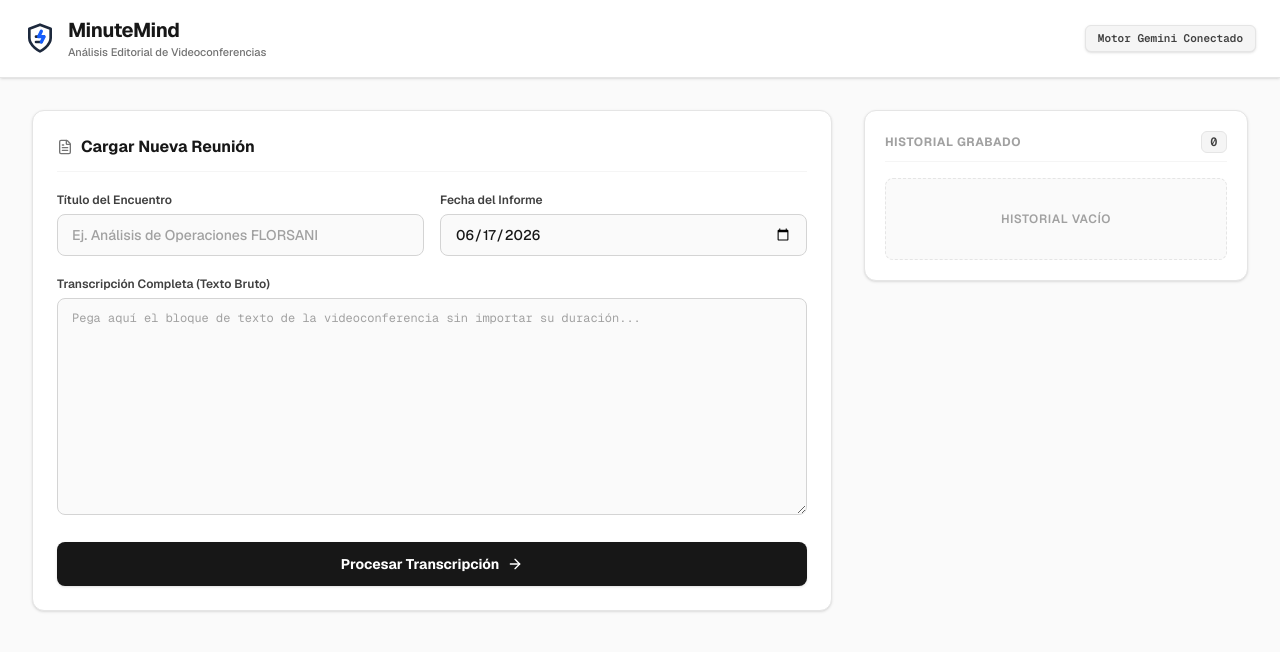
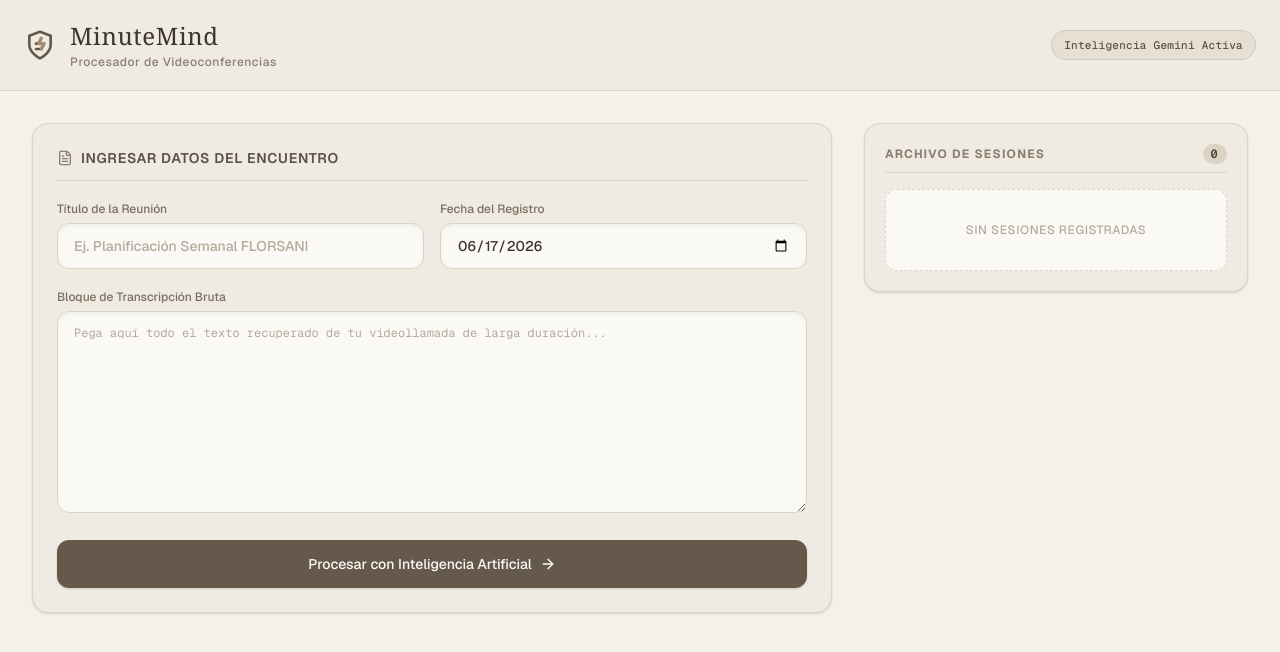
Before and after one commit to ppmarin412/Procesador_Videoconferencias, a Next.js app: page / in a window 1280 px wide. Shown: the top 652 px of the page. Built offline with nearby package versions, Linux system fonts and the light colour scheme.

Commit message:
design: transformar a paleta de tonos tierra aesthetic y cambiar subtitulo

```diff
--- a/app/page.tsx
+++ b/app/page.tsx
@@ -1,7 +1,7 @@
 'use client';
 
 import React, { useState, useEffect } from 'react';
-import { Share2, FileText, Calendar, Clock, BarChart3, ArrowRight, Download, Cloud, Check, AlertCircle } from 'lucide-react';
+import { FileText, Calendar, Clock, BarChart3, ArrowRight, Cloud, AlertCircle } from 'lucide-react';
 
 interface MeetingReport {
   id: string;
@@ -71,25 +71,25 @@ export default function Home() {
   };
 
   return (
-    <div className="min-h-screen bg-neutral-50 text-neutral-800 font-sans antialiased selection:bg-slate-200">
-      {/* HEADER MINIMALISTA CON LOGO OPCIÓN 3 */}
-      <header className="bg-white border-b border-neutral-200 sticky top-0 z-50 py-4 px-6 shadow-sm">
+    <div className="min-h-screen bg-[#F4F0EA] text-[#4A4036] font-sans antialiased selection:bg-[#E6DFD3]">
+      {/* HEADER ESTILO AESTHETIC / WARM COZY */}
+      <header className="bg-[#EFEAE2] border-b border-[#DCD3C5] sticky top-0 z-50 py-5 px-6">
         <div className="max-w-7xl mx-auto flex flex-col sm:flex-row items-center justify-between gap-4">
-          <div className="flex items-center gap-3">
-            {/* LOGO OPCIÓN 3: Escudo de Texto Estructurado + Rayo */}
-            <svg className="w-8 h-8 text-slate-800" viewBox="0 0 24 24" fill="none" stroke="currentColor" strokeWidth="2" strokeLinecap="round" strokeLinejoin="round">
+          <div className="flex items-center gap-3.5">
+            {/* LOGO OPCIÓN 3: Integrado cromáticamente en la paleta café/taupe */}
+            <svg className="w-8 h-8 text-[#65594C]" viewBox="0 0 24 24" fill="none" stroke="currentColor" strokeWidth="2" strokeLinecap="round" strokeLinejoin="round">
               <path d="M12 22s8-4 8-10V5l-8-3-8 3v7c0 6 8 10 8 10z" />
               <path d="M9 11h6" />
               <path d="M9 15h4" />
-              <path d="M13 7l-2 4h4l-2 4" className="text-blue-600 stroke-[2.5]" />
+              <path d="M13 7l-2 4h4l-2 4" className="text-[#A38A70] stroke-[2.5]" />
             </svg>
-            <div>
-              <h1 className="text-xl font-bold tracking-tight text-neutral-900">MinuteMind</h1>
-              <p className="text-[11px] text-neutral-500 font-medium">Análisis Editorial de Videoconferencias</p>
+            <div className="text-center sm:text-left">
+              <h1 className="text-2xl font-light tracking-wide text-[#3D342B] font-serif">MinuteMind</h1>
+              <p className="text-xs text-[#8C7E6E] tracking-wider font-medium mt-0.5">Procesador de Videoconferencias</p>
             </div>
           </div>
-          <div className="text-[11px] font-mono bg-neutral-100 border border-neutral-200 text-neutral-700 px-3 py-1 rounded-md shadow-sm font-semibold">
-            Motor Gemini Conectado
+          <div className="text-[11px] font-mono bg-[#E6DFD3] text-[#5C5043] px-3 py-1.5 rounded-full border border-[#D3C8B7] font-medium tracking-wide">
+            Inteligencia Gemini Activa
           </div>
         </div>
       </header>
@@ -97,48 +97,48 @@ export default function Home() {
       <main className="max-w-7xl mx-auto p-4 sm:p-6 lg:p-8 grid grid-cols-1 lg:grid-cols-3 gap-8">
         {/* COLUMNA IZQUIERDA: FORMULARIO Y RESULTADO */}
         <div className="lg:col-span-2 space-y-8">
-          <section className="bg-white rounded-xl border border-neutral-200 p-6 shadow-sm">
-            <h2 className="text-base font-bold text-neutral-900 mb-5 flex items-center gap-2 border-b border-neutral-100 pb-3">
-              <FileText className="w-4 h-4 text-neutral-500" /> Cargar Nueva Reunión
+          <section className="bg-[#EFEAE2] rounded-2xl p-6 border border-[#DCD3C5] shadow-sm">
+            <h2 className="text-sm font-semibold text-[#5C5043] uppercase tracking-wider mb-5 flex items-center gap-2 border-b border-[#DCD3C5] pb-3">
+              <FileText className="w-4 h-4 text-[#8C7E6E]" /> Ingresar Datos del Encuentro
             </h2>
 
             <form onSubmit={handleSubmit} className="space-y-5">
               <div className="grid grid-cols-1 sm:grid-cols-2 gap-4">
                 <div>
-                  <label className="block text-xs font-semibold text-neutral-700 mb-1.5">Título del Encuentro</label>
+                  <label className="block text-xs font-medium text-[#7C6E5E] mb-1.5">Título de la Reunión</label>
                   <input
                     type="text" required value={title} onChange={(e) => setTitle(e.target.value)}
-                    placeholder="Ej. Análisis de Operaciones FLORSANI"
-                    className="w-full px-3.5 py-2.5 bg-neutral-50 border border-neutral-300 rounded-lg text-neutral-900 font-medium placeholder-neutral-400 focus:outline-none focus:border-neutral-500 focus:bg-white transition-all text-sm"
+                    placeholder="Ej. Planificación Semanal FLORSANI"
+                    className="w-full px-4 py-3 bg-[#FBF9F6] border border-[#DCD3C5] rounded-xl text-[#3D342B] placeholder-[#B5A99A] focus:outline-none focus:border-[#A38A70] transition-colors text-sm font-medium shadow-inner"
                   />
                 </div>
                 <div>
-                  <label className="block text-xs font-semibold text-neutral-700 mb-1.5">Fecha del Informe</label>
+                  <label className="block text-xs font-medium text-[#7C6E5E] mb-1.5">Fecha del Registro</label>
                   <input
                     type="date" required value={date} onChange={(e) => setDate(e.target.value)}
-                    className="w-full px-3.5 py-2.5 bg-neutral-50 border border-neutral-300 rounded-lg text-neutral-900 font-medium focus:outline-none focus:border-neutral-500 focus:bg-white transition-all text-sm"
+                    className="w-full px-4 py-3 bg-[#FBF9F6] border border-[#DCD3C5] rounded-xl text-[#3D342B] focus:outline-none focus:border-[#A38A70] transition-colors text-sm font-medium shadow-inner"
                   />
                 </div>
               </div>
 
               <div>
-                <label className="block text-xs font-semibold text-neutral-700 mb-1.5">Transcripción Completa (Texto Bruto)</label>
+                <label className="block text-xs font-medium text-[#7C6E5E] mb-1.5">Bloque de Transcripción Bruta</label>
                 <textarea
                   required value={text} onChange={(e) => setText(e.target.value)}
-                  placeholder="Pega aquí el bloque de texto de la videoconferencia sin importar su duración..."
-                  rows={10}
-                  className="w-full px-3.5 py-2.5 bg-neutral-50 border border-neutral-300 rounded-lg text-neutral-900 font-mono text-xs placeholder-neutral-400 focus:outline-none focus:border-neutral-500 focus:bg-white transition-all resize-y leading-relaxed"
+                  placeholder="Pega aquí todo el texto recuperado de tu videollamada de larga duración..."
+                  rows={9}
+                  className="w-full px-4 py-3 bg-[#FBF9F6] border border-[#DCD3C5] rounded-xl text-[#4A4036] font-mono text-xs placeholder-[#B5A99A] focus:outline-none focus:border-[#A38A70] transition-colors resize-y leading-relaxed shadow-inner"
                 />
               </div>
 
               <button
                 type="submit" disabled={loading}
-                className="w-full bg-neutral-900 hover:bg-neutral-800 text-white font-bold text-sm py-3 px-4 rounded-lg transition-colors flex items-center justify-center gap-2 shadow-sm disabled:opacity-40"
+                className="w-full bg-[#65594C] hover:bg-[#53493E] text-[#FBF9F6] font-medium text-sm py-3.5 px-4 rounded-xl transition-all flex items-center justify-center gap-2 shadow-sm disabled:opacity-50"
               >
                 {loading ? (
-                  <span className="animate-pulse">Estructurando datos con Gemini...</span>
+                  <span className="animate-pulse tracking-wide font-light">Estructurando con IA...</span>
                 ) : (
-                  <>Procesar Transcripción <ArrowRight className="w-4 h-4" /></>
+                  <>Procesar con Inteligencia Artificial <ArrowRight className="w-4 h-4" /></>
                 )}
               </button>
             </form>
@@ -146,63 +146,63 @@ export default function Home() {
 
           {/* MENSAJES DE ERROR */}
           {error && (
-            <div className="bg-red-50 border border-red-200 text-red-900 p-4 rounded-xl flex items-start gap-3 shadow-sm">
-              <AlertCircle className="w-4 h-4 text-red-600 shrink-0 mt-0.5" />
+            <div className="bg-[#F2EAE4] border border-[#DFD0C5] text-[#734A35] p-4 rounded-2xl flex items-start gap-3 shadow-sm">
+              <AlertCircle className="w-4 h-4 text-[#A66846] shrink-0 mt-0.5" />
               <div>
-                <h4 className="font-bold text-xs text-red-800 mb-0.5">Aviso del Servidor</h4>
+                <h4 className="font-semibold text-xs uppercase tracking-wider mb-0.5">Nota del Sistema</h4>
                 <p className="text-xs font-mono leading-relaxed">{error}</p>
               </div>
             </div>
           )}
 
-          {/* VISTA DEL INFORME PROCESADO */}
+          {/* REPORTE PROCESADO ESTILO PANEL ORGANIZADOR */}
           {report && (
-            <article className="bg-white rounded-xl border border-neutral-200 p-6 shadow-sm space-y-6 animate-fadeIn">
-              <div className="border-b border-neutral-200 pb-4 flex flex-col sm:flex-row sm:items-center justify-between gap-3">
+            <article className="bg-[#EFEAE2] rounded-2xl p-6 border border-[#DCD3C5] shadow-sm space-y-6 animate-fadeIn">
+              <div className="border-b border-[#DCD3C5] pb-4 flex flex-col sm:flex-row sm:items-center justify-between gap-3">
                 <div>
-                  <h3 className="text-xl font-bold text-neutral-900">{report.title}</h3>
-                  <div className="flex items-center gap-3 text-xs font-medium text-neutral-500 mt-1">
+                  <h3 className="text-2xl font-light font-serif text-[#3D342B]">{report.title}</h3>
+                  <div className="flex items-center gap-3 text-xs font-medium text-[#8C7E6E] mt-1.5">
                     <span className="flex items-center gap-1"><Calendar className="w-3.5 h-3.5" /> {report.date}</span>
-                    <span className="w-1 h-1 bg-neutral-300 rounded-full" />
-                    <span className="flex items-center gap-1"><Clock className="w-3.5 h-3.5" /> Transcripción Procesada</span>
+                    <span className="w-1 h-1 bg-[#DCD3C5] rounded-full" />
+                    <span className="flex items-center gap-1"><Clock className="w-3.5 h-3.5" /> Procesado Exitoso</span>
                   </div>
                 </div>
               </div>
 
-              {/* SÍNTESIS EDITORIAL (CON ALTO CONTRASTE TIPOGRÁFICO) */}
+              {/* SÍNTESIS EJECUTIVA */}
               <section className="space-y-2">
-                <h4 className="text-xs font-bold tracking-wider text-neutral-500 uppercase">Síntesis Ejecutiva</h4>
-                <p className="text-sm text-neutral-900 leading-relaxed font-normal whitespace-pre-line bg-neutral-50 border border-neutral-200 rounded-lg p-4">
+                <h4 className="text-xs font-bold tracking-widest text-[#8C7E6E] uppercase">Resumen Ejecutivo</h4>
+                <p className="text-sm text-[#4A4036] leading-relaxed whitespace-pre-line bg-[#FBF9F6] border border-[#EBE3D5] rounded-xl p-4 shadow-inner font-medium">
                   {report.summary}
                 </p>
               </section>
 
               {/* GRID DETALLES */}
-              <div className="grid grid-cols-1 md:grid-cols-2 gap-6 pt-4 border-t border-neutral-100">
+              <div className="grid grid-cols-1 md:grid-cols-2 gap-6 pt-4 border-t border-[#DCD3C5]">
                 {/* ACUERDOS CLAVE */}
                 <section className="space-y-2">
-                  <h4 className="text-xs font-bold tracking-wider text-neutral-500 uppercase">Puntos Críticos y Acuerdos</h4>
+                  <h4 className="text-xs font-bold tracking-widest text-[#8C7E6E] uppercase">Compromisos y Puntos</h4>
                   <ul className="space-y-2">
                     {report.insights.map((insight, idx) => (
-                      <li key={idx} className="flex items-start gap-2.5 text-sm text-neutral-900 bg-white border border-neutral-200 p-3 rounded-lg shadow-sm">
-                        <span className="font-bold text-xs text-neutral-400 mt-0.5">{idx + 1}.</span>
-                        <span className="font-medium">{insight}</span>
+                      <li key={idx} className="flex items-start gap-2.5 text-sm text-[#4A4036] bg-[#FBF9F6] border border-[#EBE3D5] p-3.5 rounded-xl shadow-sm font-medium">
+                        <span className="font-bold text-xs text-[#B5A99A] mt-0.5">{idx + 1}.</span>
+                        <span>{insight}</span>
                       </li>
                     ))}
                   </ul>
                 </section>
 
-                {/* GRÁFICO DE PARTICIPACIÓN */}
+                {/* GRÁFICO DE PARTICIPACIÓN INTEGRADO */}
                 <section className="space-y-2">
-                  <h4 className="text-xs font-bold tracking-wider text-neutral-500 uppercase">Métrica de Participación</h4>
-                  <div className="bg-neutral-50 border border-neutral-200 rounded-lg p-4 flex flex-col sm:flex-row items-center justify-center gap-5">
-                    {/* Donut SVG */}
+                  <h4 className="text-xs font-bold tracking-widest text-[#8C7E6E] uppercase">Distribución del Diálogo</h4>
+                  <div className="bg-[#FBF9F6] border border-[#EBE3D5] rounded-xl p-4 flex flex-col sm:flex-row items-center justify-center gap-5 shadow-sm">
+                    {/* Gráfico Donut en Tonos Neutros */}
                     <div className="relative w-28 h-28 shrink-0">
                       <svg className="w-full h-full transform -rotate-90" viewBox="0 0 36 36">
-                        <circle cx="18" cy="18" r="15.915" fill="none" stroke="#e5e5e5" strokeWidth="3" />
+                        <circle cx="18" cy="18" r="15.915" fill="none" stroke="#EFEAE2" strokeWidth="3" />
                         {(() => {
                           let accumulated = 0;
-                          const colors = ['#0f172a', '#475569', '#94a3b8', '#cbd5e1', '#e2e8f0'];
+                          const colors = ['#65594C', '#8C7E6E', '#A38A70', '#C4B49F', '#DFD3C3'];
                           return report.participation.map((p, i) => {
                             const strokeDasharray = `${p.percentage} ${100 - p.percentage}`;
                             const strokeDashoffset = 100 - accumulated;
@@ -218,21 +218,21 @@ export default function Home() {
                         })()}
                       </svg>
                       <div className="absolute inset-0 flex flex-col items-center justify-center">
-                        <BarChart3 className="w-4 h-4 text-neutral-500" />
+                        <BarChart3 className="w-4 h-4 text-[#8C7E6E]" />
                       </div>
                     </div>
 
-                    {/* Leyenda minimalista */}
+                    {/* Leyenda Tierra */}
                     <div className="space-y-1.5 w-full">
                       {report.participation.map((p, i) => {
-                        const colors = ['bg-slate-900', 'bg-slate-600', 'bg-slate-400', 'bg-slate-300', 'bg-slate-200'];
+                        const colors = ['bg-[#65594C]', 'bg-[#8C7E6E]', 'bg-[#A38A70]', 'bg-[#C4B49F]', 'bg-[#DFD3C3]'];
                         return (
-                          <div key={i} className="flex items-center justify-between text-xs border-b border-neutral-200 pb-1 last:border-0">
-                            <div className="flex items-center gap-2 font-semibold text-neutral-800 truncate max-w-[120px]">
+                          <div key={i} className="flex items-center justify-between text-xs border-b border-[#EFEAE2] pb-1 last:border-0 font-medium">
+                            <div className="flex items-center gap-2 text-[#4A4036] truncate max-w-[120px]">
                               <span className={`w-2 h-2 ${colors[i % colors.length]} rounded-full shrink-0`} />
                               <span className="truncate">{p.name}</span>
                             </div>
-                            <span className="font-mono font-bold text-neutral-900">{p.percentage}%</span>
+                            <span className="font-mono font-bold text-[#3D342B]">{p.percentage}%</span>
                           </div>
                         );
                       })}
@@ -244,44 +244,44 @@ export default function Home() {
           )}
         </div>
 
-        {/* COLUMNA DERECHA: HISTORIAL */}
+        {/* COLUMNA DERECHA: HISTORIAL ESTILO PLANIFICADOR */}
         <div className="space-y-6">
-          <section className="bg-white rounded-xl border border-neutral-200 p-5 shadow-sm">
-            <h2 className="text-xs font-bold text-neutral-400 uppercase tracking-wider mb-4 flex items-center justify-between border-b border-neutral-100 pb-2">
-              <span>Historial Grabado</span>
-              <span className="bg-neutral-100 text-neutral-700 font-mono text-xs px-2 py-0.5 rounded-md font-semibold border border-neutral-200">{history.length}</span>
+          <section className="bg-[#EFEAE2] rounded-2xl p-5 border border-[#DCD3C5] shadow-sm">
+            <h2 className="text-xs font-bold text-[#8C7E6E] uppercase tracking-widest mb-4 flex items-center justify-between border-b border-[#DCD3C5] pb-2">
+              <span>Archivo de Sesiones</span>
+              <span className="bg-[#DCD3C5] text-[#4A4036] font-mono text-xs px-2 py-0.5 rounded-full font-semibold">{history.length}</span>
             </h2>
 
             {history.length === 0 ? (
-              <div className="text-center py-8 px-4 border border-dashed border-neutral-200 rounded-lg bg-neutral-50">
-                <p className="text-xs font-semibold text-neutral-400 uppercase tracking-wider">Historial vacío</p>
+              <div className="text-center py-8 px-4 border border-dashed border-[#DCD3C5] rounded-xl bg-[#FBF9F6]">
+                <p className="text-xs font-medium text-[#B5A99A] uppercase tracking-wider">Sin sesiones registradas</p>
               </div>
             ) : (
               <div className="space-y-3 max-h-[580px] overflow-y-auto pr-1">
                 {history.map((h) => (
                   <div
                     key={h.id} onClick={() => setReport(h)}
-                    className={`p-3.5 rounded-lg border text-left transition-all cursor-pointer bg-white group ${
+                    className={`p-4 rounded-xl border text-left transition-all cursor-pointer bg-[#FBF9F6] ${
                       report?.id === h.id
-                        ? 'border-neutral-900 ring-1 ring-neutral-900 shadow-sm'
-                        : 'border-neutral-200 hover:border-neutral-400'
+                        ? 'border-[#65594C] ring-1 ring-[#65594C] shadow-sm'
+                        : 'border-[#EBE3D5] hover:border-[#C4B49F]'
                     }`}
                   >
                     <div className="flex items-center justify-between gap-2">
-                      <h3 className="font-bold text-xs text-neutral-900 truncate group-hover:text-neutral-700">{h.title}</h3>
-                      <span className="text-[10px] font-mono font-semibold text-neutral-400 whitespace-nowrap bg-neutral-50 px-1.5 py-0.5 border border-neutral-200 rounded">
+                      <h3 className="font-semibold text-sm text-[#3D342B] truncate">{h.title}</h3>
+                      <span className="text-[10px] font-mono font-medium text-[#8C7E6E] whitespace-nowrap bg-[#EFEAE2] px-2 py-0.5 border border-[#DCD3C5] rounded-md">
                         {h.date}
                       </span>
                     </div>
-                    <p className="text-[11px] font-medium text-neutral-500 line-clamp-2 mt-1.5 leading-relaxed">
+                    <p className="text-xs text-[#7C6E5E] line-clamp-2 mt-2 leading-relaxed font-medium">
                       {h.summary}
                     </p>
-                    <div className="flex items-center gap-2 mt-2.5 pt-2 border-t border-neutral-100 justify-end">
+                    <div className="flex items-center gap-2 mt-3 pt-2.5 border-t border-[#EFEAE2] justify-end">
                       <button
-                        onClick={(e) => { e.stopPropagation(); alert('¡Preparado para conectar con tu Webhook de Drive!'); }}
-                        className="text-[10px] font-bold uppercase text-neutral-500 hover:text-neutral-900 flex items-center gap-1 bg-neutral-50 border border-neutral-200 px-2 py-1 rounded transition-colors"
+                        onClick={(e) => { e.stopPropagation(); alert('¡Listo para conectar con tu Webhook de Drive!'); }}
+                        className="text-[10px] font-medium uppercase tracking-wider text-[#7C6E5E] hover:text-[#3D342B] flex items-center gap-1 bg-[#EFEAE2] border border-[#DCD3C5] px-2.5 py-1 rounded-md transition-colors shadow-sm"
                       >
-                        <Cloud className="w-2.5 h-2.5" /> Subir a Drive
+                        <Cloud className="w-3 h-3 text-[#8C7E6E]" /> Guardar en Drive
                       </button>
                     </div>
                   </div>
```
